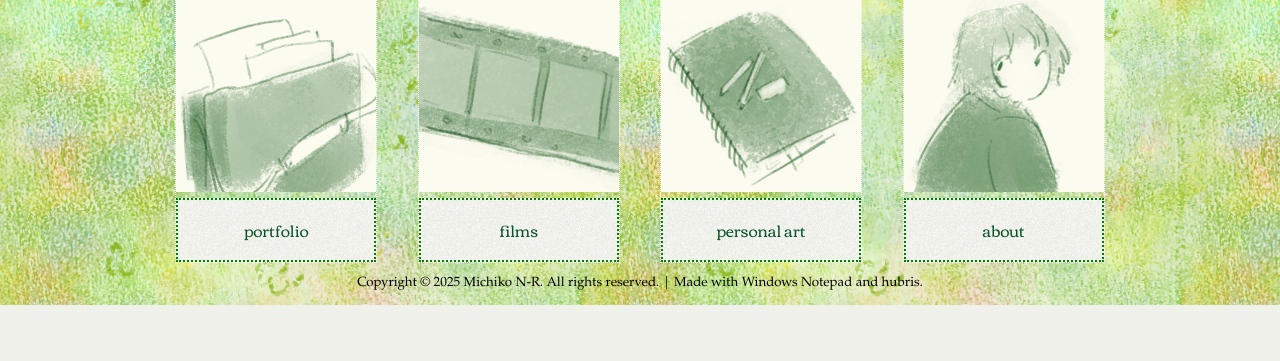
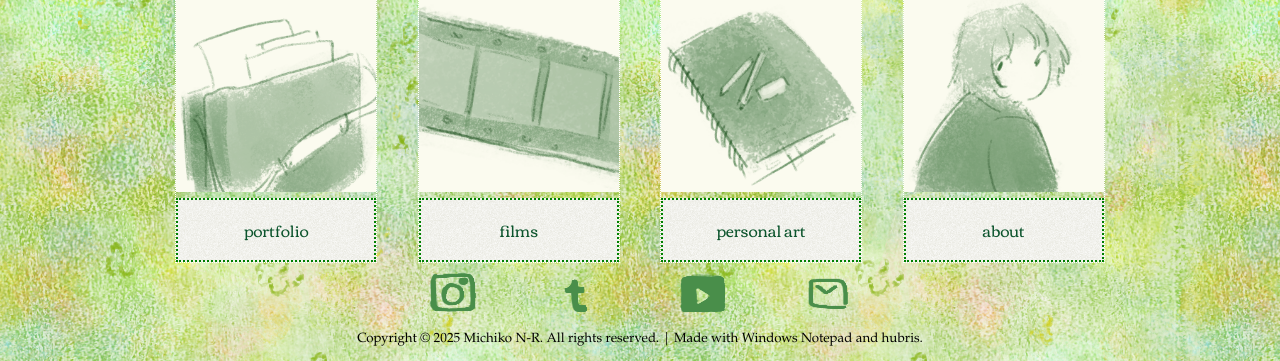
Before and after one commit to ghostlymallow/portfolio, a plain HTML site: page index.html in a window 1280 px wide. Shown: the part 589-950 px from the top of the page. Before the commit the page ends 894 px from the top, so only its background shows below. Drawn offline with Linux system fonts and the light colour scheme; a web font is replaced by a local one.

Commit message:
Update index.html
added links to landing page

```diff
--- a/index.html
+++ b/index.html
@@ -43,6 +43,24 @@
 
 </div>
 
+<div id="links">
+
+	<a href="https://www.instagram.com/ghostly.mallow/" target="blank">
+		<img src="Images/icon_ig.png" style="width:50px" title="Instagram">
+		</a>
+	<a href="https://ghostlymallow.tumblr.com/" target="blank">
+		<img src="Images/icon_tumblr.png" style="width:50px" title="Tumblr">
+		</a>
+	<a href="https://www.youtube.com/@ghostlymallow" target="blank">
+		<img src="Images/icon_yt.png" style="width:50px" title="YouTube">
+		</a>
+	<a href="mailto:michikonr.art@gmail.com" target="blank">
+		<img src="Images/icon_email.png" style="width:50px" title="Email :3">
+		</a>
+</div>
+
+
+
 <footer>
 <small>
 	 Copyright © 2025 Michiko N-R. All rights reserved. | Made with Windows Notepad and hubris.
```
